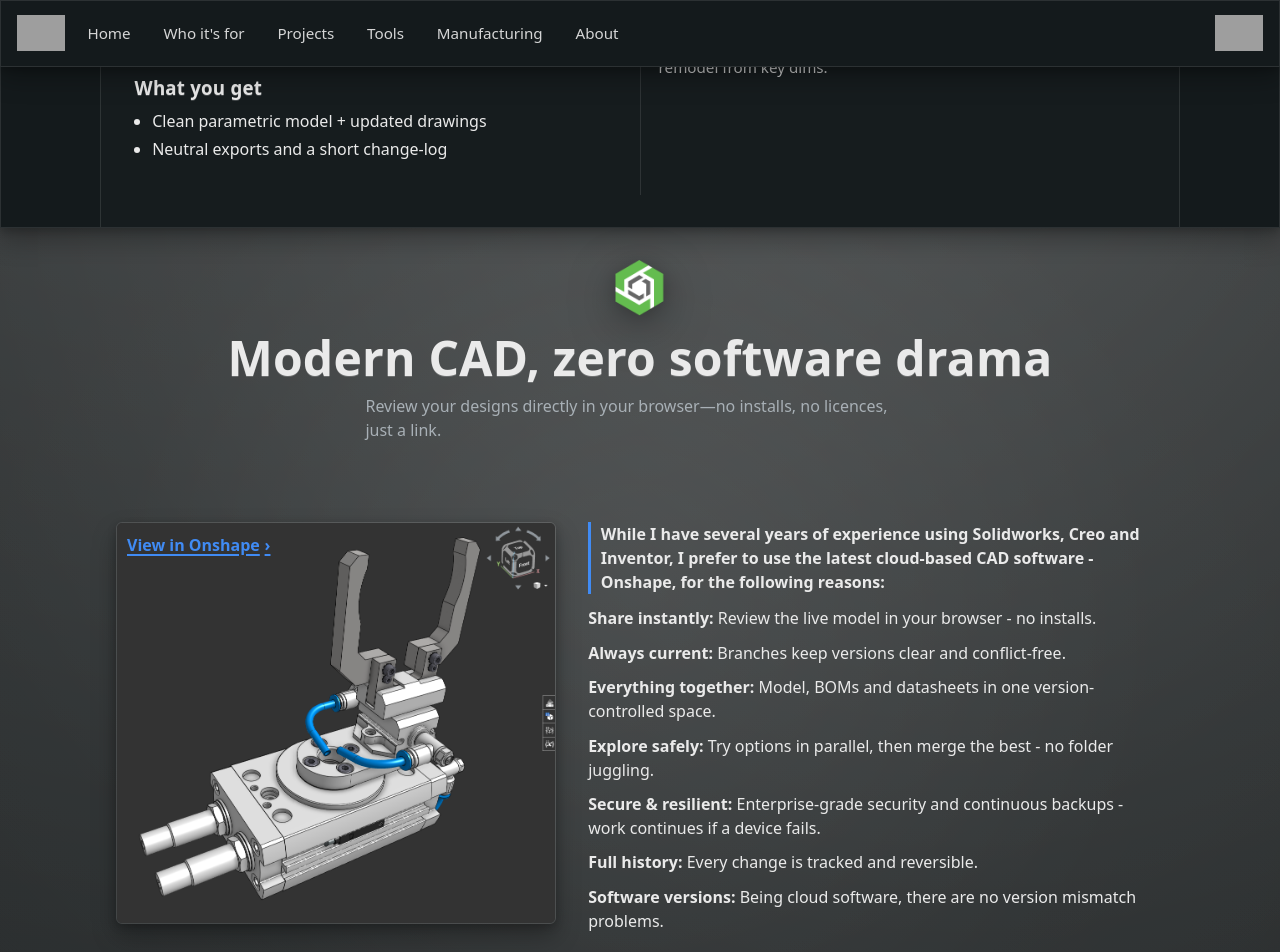
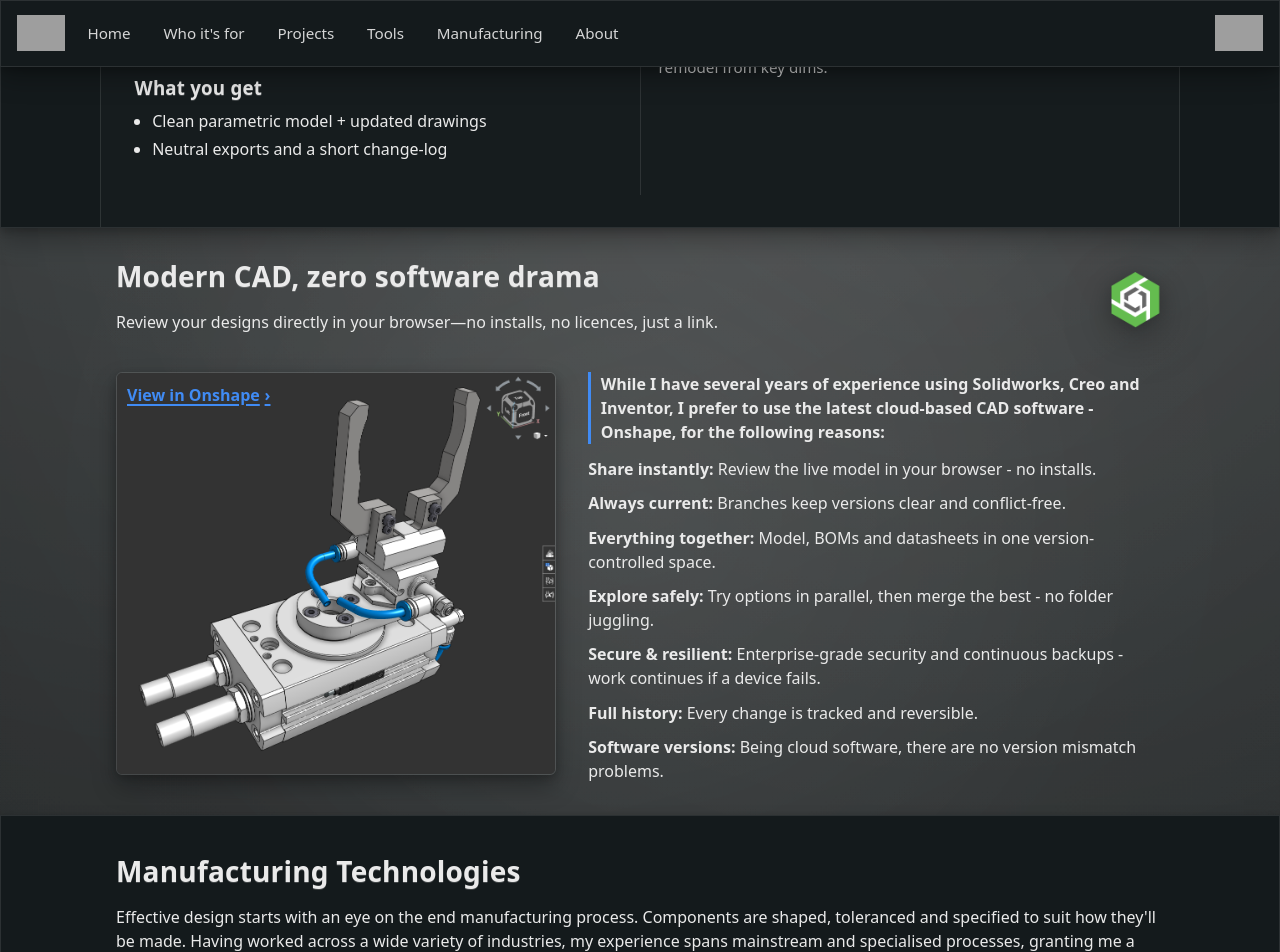
Before and after one commit to JamesAIzzard/jamesaizzard.github.io, a Jekyll site: the page built from index.html, in a window 1280 px wide and 1400 px high, scrolled down 1941 px. Shown: the top 952 px of the window. Built offline with Jekyll 4.4.1, drawn with Linux system fonts in a browser that asks for light colours; some web fonts are replaced; grey boxes are pictures that could not be loaded.

Commit message:
Refactor modern CAD section: restructure header layout for improved alignment and spacing

```diff
--- a/_includes/modern_cad.html
+++ b/_includes/modern_cad.html
@@ -1,16 +1,14 @@
-<section id="modern-cad" aria-labelledby="onshape-hero-title">
+<section id="modern-cad" aria-labelledby="onshape-title">
 
     <div class="container">
 
-        <img id="onshape-logo" class="drop-shadow" src="assets/images/onshape_logo.png" alt="Onshape logo" />
-
-        <h2 id="onshape-title">
-            Modern CAD, zero software drama
-        </h2>
-
-        <p id="onshape-sub">
-            Review your designs directly in your browser—no installs, no licences, just a link.
-        </p>
+        <div id="onshape-header">
+            <div class="onshape-headings">
+                <h2 id="onshape-title">Modern CAD, zero software drama</h2>
+                <p>Review your designs directly in your browser—no installs, no licences, just a link.</p>
+            </div>
+            <img id="onshape-logo" class="drop-shadow" src="assets/images/onshape_logo.png" alt="Onshape logo" />
+        </div>
 
         <div id="onshape-stage">
 
--- a/_sass/components/_modern_cad.scss
+++ b/_sass/components/_modern_cad.scss
@@ -1,16 +1,26 @@
-#onshape-cad {
-    scroll-margin-top: 80px;
-    padding: clamp(3.4rem, 8vw, 8rem) 0;
-    text-align: center;
+/* Modern CAD section */
+
+/* Header: title/subtitle on left, logo on right */
+#onshape-header {
+    display: grid;
+    grid-template-columns: 1fr auto;
+    align-items: center;
+    gap: clamp(0.8rem, 2vw, 1.2rem);
+}
+
+.onshape-headings {
+    display: grid;
+    gap: 0.35rem;
 }
 
 #onshape-logo {
     width: 56px;
     height: 56px;
-    margin: 0 auto 0.9rem;
+    margin: 0;
     display: block;
     max-width: 60px;
     max-height: 60px;
+    justify-self: end;
 }
 
 #onshape-logo.drop-shadow {
@@ -19,27 +29,20 @@
         drop-shadow(0 12px 24px rgba(0, 0, 0, 0.28)) drop-shadow(0 3px 8px rgba(0, 0, 0, 0.20));
 }
 
-#onshape-title {
-    margin: 0 0 0.5rem 0;
-    font-size: clamp(1.8rem, calc(3vw + 1rem), 3rem);
-    line-height: 1.15;
-    text-align: center;
-}
+/* Ensure onshape header text aligns left */
+#modern-cad h2 { text-align: left; }
 
-#onshape-sub {
-    margin: 0 auto;
-    max-width: 60ch;
-    color: var(--muted, #9aa3b2);
-}
+/* Subtitle uses a standard paragraph; no special styles needed */
 
 /* Layout: simple flex, mobile first */
 #onshape-stage {
-    margin-top: clamp(1.5rem, 4vw, 3rem);
-    padding-block: clamp(1rem, 3vw, 2rem);
+    margin-top: clamp(0.5rem, 1.8vw, 1rem);
+    padding-top: clamp(0.5rem, 1.8vw, 1rem);
+    padding-bottom: clamp(1rem, 3vw, 2rem);
     padding-inline: 0; /* inline gutters come from the section container */
     display: flex;
     flex-direction: column;
-    gap: 1.25rem;
+    gap: 1.1rem;
 }
 
 @media (min-width: 900px) {
@@ -143,6 +146,7 @@
 
 /* Add separation from the section above */
 #modern-cad { padding-top: clamp(1.25rem, 4vw, 2rem); }
+#modern-cad #onshape-header { margin-bottom: clamp(0.4rem, 1.4vw, 0.8rem); }
 
 /* Uniform side gutters from the vertical rails for all content in this section */
 #modern-cad > .container { padding-inline: var(--rail-gutter); }
```
